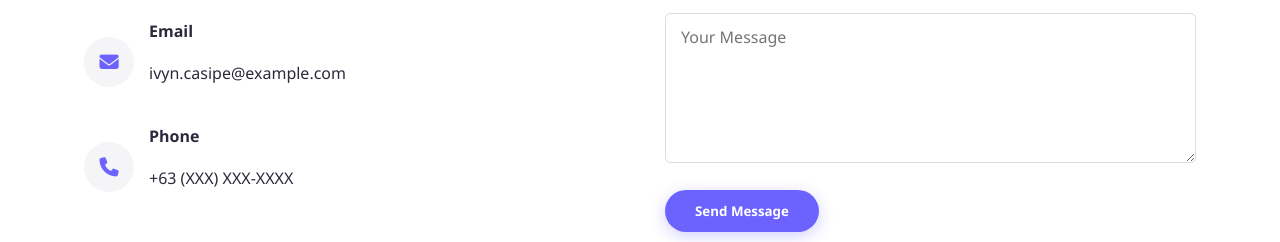
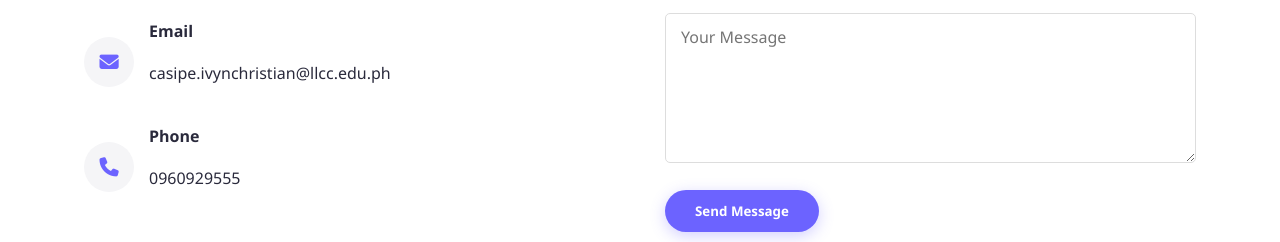
Before and after one commit to Mystupidcheesecat/HolyMoly1234, a plain HTML site: page index.html in a window 1280 px wide. Shown: the part 3733-3975 px from the top of the page. Drawn offline with Linux system fonts and the light colour scheme.

Commit message:
Update index.html

```diff
--- a/index.html
+++ b/index.html
@@ -932,7 +932,7 @@
                         </div>
                         <div>
                             <h4>Email</h4>
-                            <p>ivyn.casipe@example.com</p>
+                            <p>casipe.ivynchristian@llcc.edu.ph</p>
                         </div>
                     </div>
                     <div class="contact-item">
@@ -941,7 +941,7 @@
                         </div>
                         <div>
                             <h4>Phone</h4>
-                            <p>+63 (XXX) XXX-XXXX</p>
+                            <p>0960929555</p>
                         </div>
                     </div>
                 </div>
```
